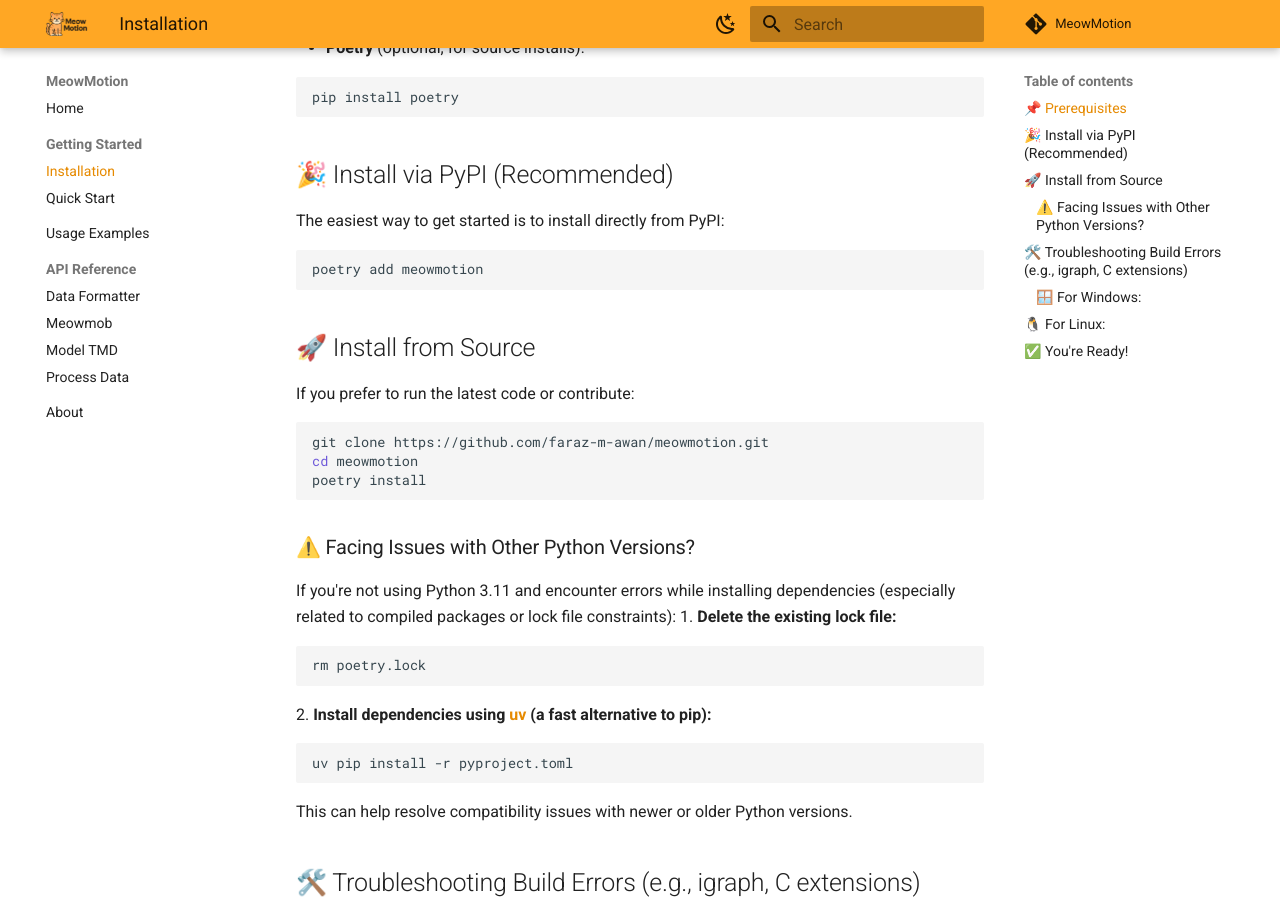
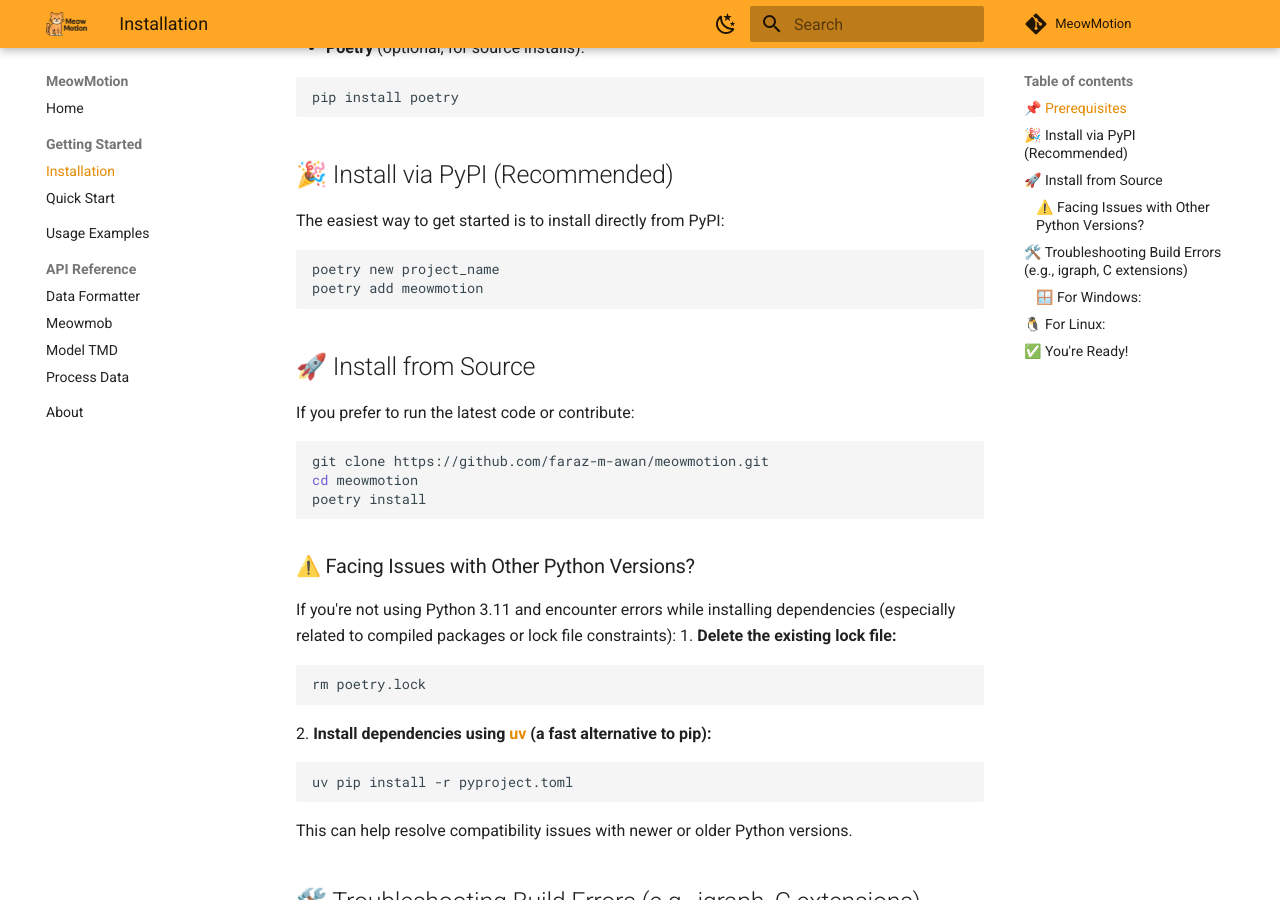
Before and after one commit to urbanbigdatacentre/meowmotion, an MkDocs documentation site: the page built from docs/getting-started/installation.md, in a window 1280 px wide and 900 px high, scrolled down 531 px. Built offline with MkDocs 1.6.1 and Material for MkDocs 9.7.7, drawn with Linux system fonts in a browser that asks for light colours; comment, search, counter and statistics services are not loaded.

Commit message:
Modified Documentation

````diff
--- a/docs/getting-started/installation.md
+++ b/docs/getting-started/installation.md
@@ -19,6 +19,7 @@
 The easiest way to get started is to install directly from PyPI:
 
 ```bash
+poetry new project_name
 poetry add meowmotion
 ```
 
````
